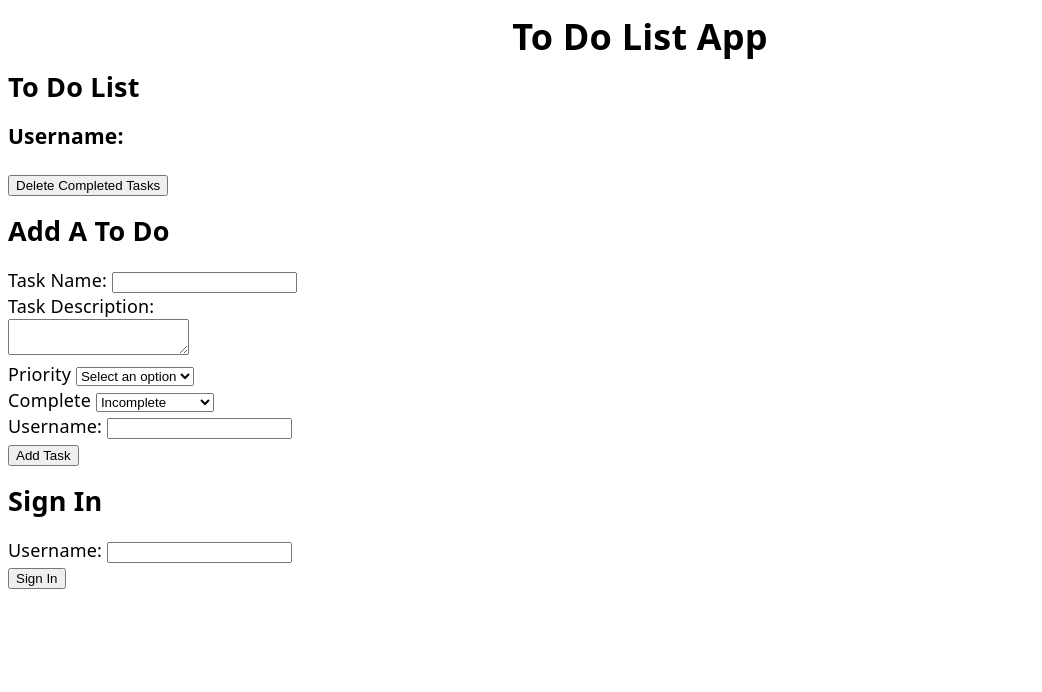
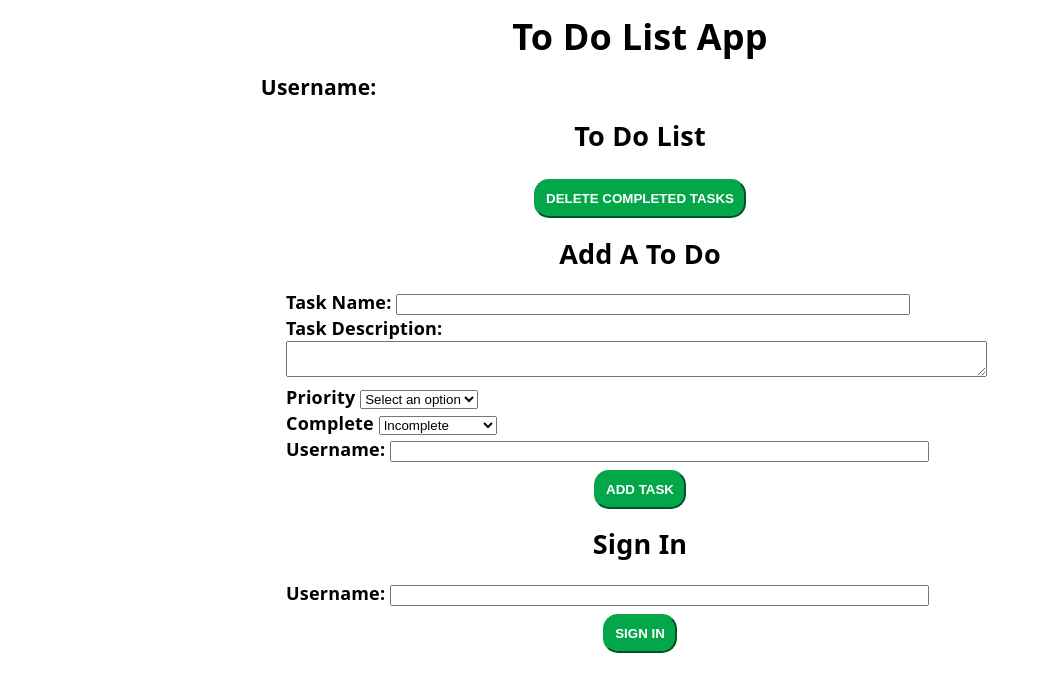
Before and after one commit to irishmaiden18/4-react-to-do-list, a React (Vite) app: page / in a window 1280 px wide. Shown: the top 692 px of the page, without its empty margins (0-1042 px from the left). Built offline with nearby package versions, Linux system fonts and the light colour scheme.

Commit message:
adds styling

```diff
--- a/src/components/ToDoDisplayItem.jsx
+++ b/src/components/ToDoDisplayItem.jsx
@@ -1,12 +1,28 @@
 
 // destructure the given props
 const ToDoDisplayItem = ({toDo, deleteToDo}) => {
+
+    const capitalizeFirstLetterEveryWord = (string) => {
+
+        const words = string.split(" ")
+        console.log("words" + words)
+        const capitalizedWords = words.map((word) => {
+            return word.charAt(0).toUpperCase() + word.slice(1)
+        })
+        return capitalizedWords.join(" ")
+    }
+
+    const capitalizeFirstLetter = (string) => {
+        return string.charAt(0).toUpperCase() + string.slice(1)
+    }
+
+
   return (
     <>
-        <h3>{toDo.task}</h3>
-        <p>{toDo.taskDescription}</p>
+        <h3 className="task">{capitalizeFirstLetterEveryWord(toDo.task)}</h3>
+        <p><b>Description:</b> {capitalizeFirstLetter(toDo.taskDescription)}</p>
         <p><b>{toDo.priority}</b> Priority!</p>
-        <p>User: {toDo.username}</p>
+        <p><b>User:</b> {toDo.username}</p>
         {/* only display the completed part if the item is, in fact, completed */}
         {toDo.completed && <h5>Completed!</h5>}
         <button onClick={() => deleteToDo(toDo.id)}>Delete To Do</button>
--- a/src/components/ToDoDisplayList.jsx
+++ b/src/components/ToDoDisplayList.jsx
@@ -10,7 +10,7 @@ const ToDoDisplayList = ({toDos, deleteToDo, deleteCompletedToDos, displayUserna
         let updatedToDos = [...toDos]
 
         // if displayUserName is not empty
-        if (!displayUsername == "") {
+        if (displayUsername !== "") {
 
             // filter all the toDos with the given displayUsername and add them to the copied array
             updatedToDos = toDos.filter((task) => task.username === displayUsername)
@@ -33,18 +33,20 @@ const ToDoDisplayList = ({toDos, deleteToDo, deleteCompletedToDos, displayUserna
     // component return
     return (
     <>
+        {/* display the username submitted */}
+        <h3 className="display-username">Username: {displayUsername}</h3>
+
         <h2>To Do List</h2>
 
-        {/* display the username submitted */}
-        <h3>Username: {displayUsername}</h3>
+        <div className="display">
+            {/* add a button to delete all completed tasks */}
+            <button className="delete-comppleted-tasks" onClick={deleteCompletedToDos}>Delete Completed Tasks</button>
+        </div>
 
         {/* display an ordered list of toDos given a list of toDos*/}
         <ol>
             {displayList(toDos)}
         </ol>
-
-        {/* add a button to delete all completed tasks */}
-        <button onClick={deleteCompletedToDos}>Delete Completed Tasks</button>
     </>
   )
 }
--- a/src/components/ToDoForm.jsx
+++ b/src/components/ToDoForm.jsx
@@ -23,10 +23,10 @@ const ToDoForm = ({addToDo, displayUsername, setDisplayUsername}) => {
     const handleChange = (event) => {
 
         //destructure name and value from target to get the data so we can refer to them as name and value
-    const {name, value} = event.targetUEIotgk
+    const {name, value} = event.target
 
         // create an updatedTask variable to hold the exisiting task data as well as the change
-        const updatedTaskData = {
+        const updatedTaskData ={
             ...taskData,
             [name]: value
         }
@@ -41,15 +41,15 @@ const ToDoForm = ({addToDo, displayUsername, setDisplayUsername}) => {
         // prevent the page refresh
         event.preventDefault()
 
-        // create a new task and populate it with the data from taskData we get from the form
+        // create a new task and populate it with the data from taskData we get from the form. if username is not defined fill in "unclaimed"
         const newTask = {
-            // ise the data as a unique ID
+            // use the data as a unique ID
             id: Date.now(),
             task: taskData.task,
             taskDescription: taskData.taskDescription,
             priority: taskData.priority,
             completed: taskData.completed,
-            username: taskData.username
+            username: taskData.username || "unclaimed"
         }
 
         // call addToDo function to add our task to our list of tasks
@@ -88,6 +88,7 @@ const ToDoForm = ({addToDo, displayUsername, setDisplayUsername}) => {
                     value={taskData.task}
                     // calls the handleChange function to deal with changes to the field
                     onChange={handleChange}
+                    className="task-input"
                 />
             </div>
             <div>
@@ -132,9 +133,12 @@ const ToDoForm = ({addToDo, displayUsername, setDisplayUsername}) => {
                     name="username"
                     value={taskData.username}
                     onChange={handleChange}
+                    className="username"
                 />
             </div>
-            <button>Add Task</button>
+            <div className="submit">
+                <button>Add Task</button>
+            </div>
         </form>
         <h2>Sign In</h2>
         {/* form to sign in as a user */}
@@ -147,9 +151,12 @@ const ToDoForm = ({addToDo, displayUsername, setDisplayUsername}) => {
                     value={submitUsername}
                     // sets the submitUsername state variable to the input at time of change
                     onChange={(event) => setSubmitUsername(event.target.value)}
+                    className="username"
                 />
             </div>
-            <button onClick={handleSignInSubmit}>Sign In</button>
+            <div className="submit">
+                <button onClick={handleSignInSubmit}>Sign In</button>
+            </div>
         </form>
     </>
   )
--- a/src/index.css
+++ b/src/index.css
@@ -24,6 +24,61 @@
   -moz-osx-font-smoothing: grayscale;
 }
 
-h1 {
+h1, h2 {
   text-align: center;
 }
+
+button {
+  border-radius: 15px;
+  padding: 10px;
+  margin-top: 8px;
+  background-color: #03a649;
+  font-weight: bold;
+  color: white;
+  text-transform: uppercase;
+  border-color: #03a649;
+}
+
+p {
+  margin: 0;
+  padding: 0;
+}
+
+label {
+  font-weight: bold;
+  margin-left: 22%;
+}
+
+ol {
+  margin-left: 17%;
+}
+
+textarea {
+  margin-left: 22%;
+  width: 55%;
+}
+
+.display-username {
+  margin-left: 20%;
+}
+
+.display {
+  text-align: center;
+}
+
+.task {
+  padding-bottom: 0;
+  margin-bottom: 0;
+}
+
+.submit {
+  text-align: center;
+}
+
+.username {
+  width: 42%;
+}
+
+.task-input {
+  width: 40%;
+}
```
